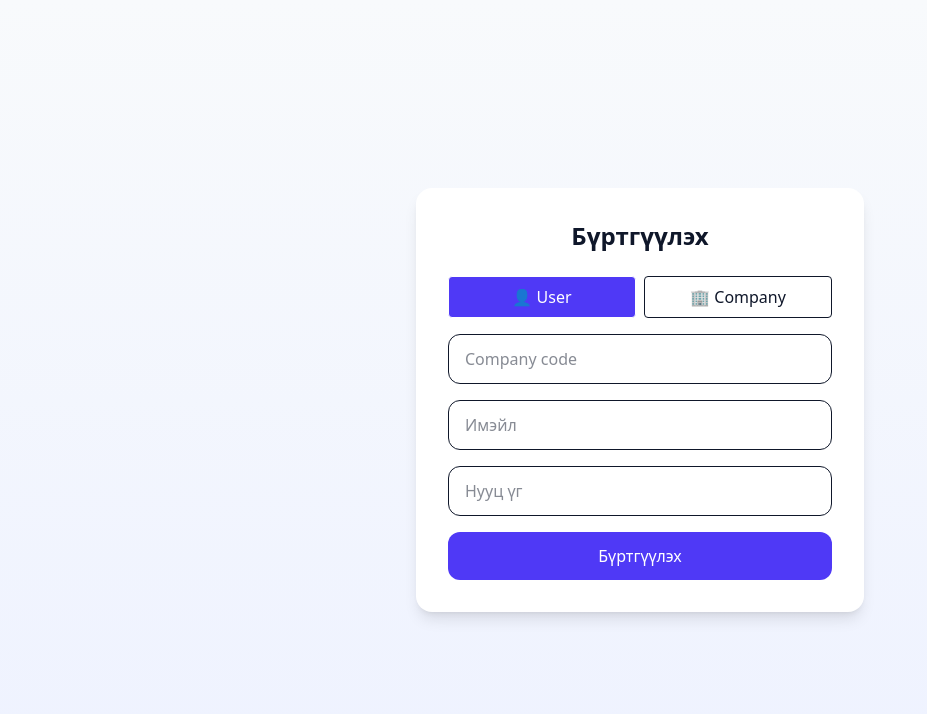
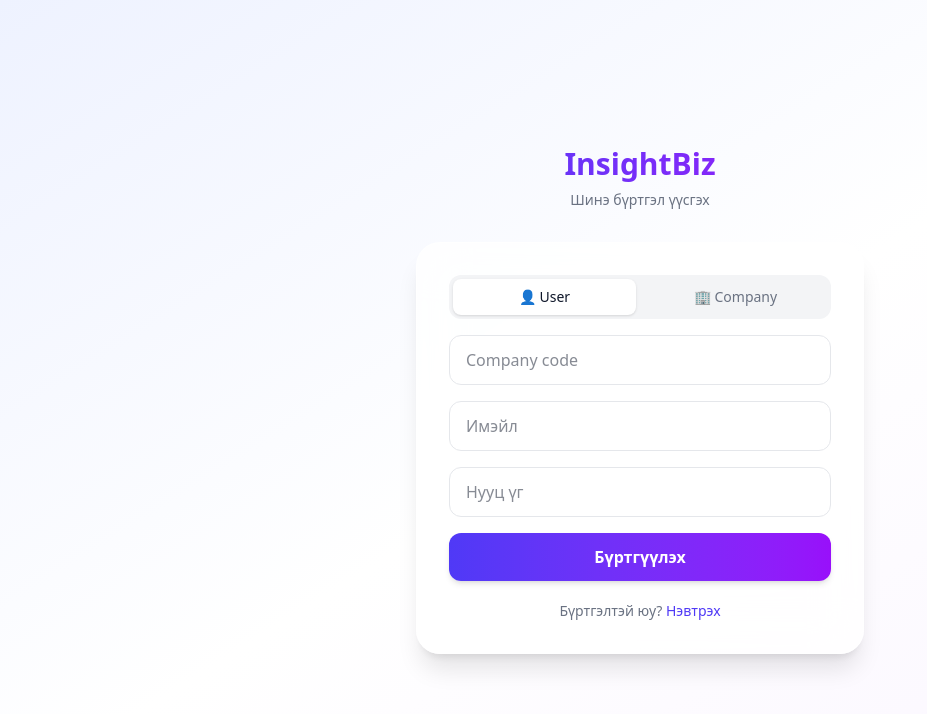
Before and after one commit to iAmSexyAndIknowIt01/insightBiz, a Next.js app: page /register in a window 1280 px wide. Shown: the top 714 px of the page, without its empty margins (0-927 px from the left). Built offline with nearby package versions, Linux system fonts and the light colour scheme; no server answers.

Commit message:
auth page improved

```diff
--- a/src/app/globals.css
+++ b/src/app/globals.css
@@ -31,3 +31,7 @@
 .animate-scroll {
   animation: scroll 25s linear infinite;
 }
+
+.input {
+  @apply w-full px-4 py-3 rounded-xl border border-gray-200 bg-white focus:outline-none focus:ring-2 focus:ring-indigo-500 transition;
+}
--- a/src/components/AuthForm.tsx
+++ b/src/components/AuthForm.tsx
@@ -52,9 +52,6 @@
     setError("")
 
     try {
-      // ======================
-      // 🔐 LOGIN
-      // ======================
       if (isLogin) {
         const { error } = await supabase.auth.signInWithPassword({
           email,
@@ -63,7 +60,6 @@
 
         if (error) throw error
 
-        // 👉 user авах
         const { data: userData } = await supabase.auth.getUser()
 
         if (!userData.user) {
@@ -72,7 +68,6 @@
 
         const userId = userData.user.id
 
-        // 👉 API дуудах (user_id дамжуулна)
         const res = await fetch("/api/auth/session", {
           method: "POST",
           headers: {
@@ -84,11 +79,9 @@
         const data = await res.json()
         if (!res.ok) throw new Error(data.error)
 
-        // 🔥 LOG (хадгалахаас өмнө)
         console.log("✅ user_id:", data.user_id)
         console.log("✅ company_id:", data.company_id)
 
-        // 👉 session хадгалах
         sessionStorage.setItem("user_id", data.user_id)
         sessionStorage.setItem("company_id", data.company_id)
 
@@ -96,9 +89,6 @@
         return
       }
 
-      // ======================
-      // 📝 REGISTER
-      // ======================
       const res = await fetch("/api/auth/register", {
         method: "POST",
         headers: {
@@ -132,24 +122,51 @@
   }
 
   return (
-    <div className="min-h-screen flex items-center justify-center px-6">
-      <div className="w-full max-w-md p-8 rounded-2xl shadow-lg bg-white">
+    <div className="min-h-screen flex items-center justify-center px-6 bg-linear-to-br from-indigo-50 via-white to-purple-50">
 
-        <h2 className="text-2xl font-bold mb-6 text-center">
-          {isLogin ? "Нэвтрэх" : "Бүртгүүлэх"}
-        </h2>
+      <div className="w-full max-w-md">
+
+        {/* 🔥 LOGO (CLICKABLE) */}
+        <div className="text-center mb-8">
+          <h1
+            onClick={() => router.push("/")}
+            className="text-3xl font-extrabold cursor-pointer bg-linear-to-r from-indigo-600 to-purple-600 bg-clip-text text-transparent hover:scale-105 transition"
+          >
+            InsightBiz
+          </h1>
+          <p className="text-sm text-gray-500 mt-2">
+            {isLogin ? "Системд нэвтрэх" : "Шинэ бүртгэл үүсгэх"}
+          </p>
+        </div>
+
+        {/* CARD */}
+        <div className="bg-white/80 backdrop-blur-xl border border-white/40 shadow-xl rounded-3xl p-8 space-y-5">
 
           <form onSubmit={handleSubmit} className="space-y-4">
 
             {!isLogin && (
-            <div className="flex gap-2">
-              <button type="button" onClick={() => setMode("user")}
-                className={`flex-1 p-2 border rounded ${mode === "user" ? "bg-indigo-600 text-white" : ""}`}>
+              <div className="flex gap-2 bg-gray-100 p-1 rounded-xl">
+                <button
+                  type="button"
+                  onClick={() => setMode("user")}
+                  className={`flex-1 py-2 rounded-lg text-sm transition ${
+                    mode === "user"
+                      ? "bg-white shadow font-medium"
+                      : "text-gray-500"
+                  }`}
+                >
                   👤 User
                 </button>
 
-              <button type="button" onClick={() => setMode("company")}
-                className={`flex-1 p-2 border rounded ${mode === "company" ? "bg-indigo-600 text-white" : ""}`}>
+                <button
+                  type="button"
+                  onClick={() => setMode("company")}
+                  className={`flex-1 py-2 rounded-lg text-sm transition ${
+                    mode === "company"
+                      ? "bg-white shadow font-medium"
+                      : "text-gray-500"
+                  }`}
+                >
                   🏢 Company
                 </button>
               </div>
@@ -160,7 +177,7 @@
                 placeholder="Компанийн нэр"
                 value={companyName}
                 onChange={(e) => setCompanyName(e.target.value)}
-              className="w-full px-4 py-3 border rounded-xl"
+                className="input"
               />
             )}
 
@@ -172,7 +189,7 @@
                   setCompanyCode(e.target.value.replace(/\D/g, ""))
                 }
                 maxLength={5}
-              className="w-full px-4 py-3 border rounded-xl"
+                className="input"
               />
             )}
 
@@ -181,7 +198,7 @@
               placeholder="Имэйл"
               value={email}
               onChange={(e) => setEmail(e.target.value)}
-            className="w-full px-4 py-3 border rounded-xl"
+              className="input"
             />
 
             <input
@@ -189,7 +206,7 @@
               placeholder="Нууц үг"
               value={password}
               onChange={(e) => setPassword(e.target.value)}
-            className="w-full px-4 py-3 border rounded-xl"
+              className="input"
             />
 
             {error && (
@@ -198,12 +215,31 @@
 
             <button
               disabled={loading}
-            className="w-full bg-indigo-600 text-white py-3 rounded-xl"
+              className="w-full py-3 rounded-xl text-white font-semibold bg-linear-to-r from-indigo-600 to-purple-600 hover:scale-[1.02] transition shadow-md"
             >
-            {loading ? "Түр хүлээнэ үү..." : isLogin ? "Нэвтрэх" : "Бүртгүүлэх"}
+              {loading
+                ? "Түр хүлээнэ үү..."
+                : isLogin
+                ? "Нэвтрэх"
+                : "Бүртгүүлэх"}
             </button>
 
           </form>
+
+          {/* SWITCH */}
+          <p className="text-sm text-center text-gray-500">
+            {isLogin ? "Бүртгэлгүй юу?" : "Бүртгэлтэй юу?"}{" "}
+            <span
+              onClick={() =>
+                router.push(isLogin ? "/register" : "/login")
+              }
+              className="text-indigo-600 font-medium cursor-pointer hover:underline"
+            >
+              {isLogin ? "Бүртгүүлэх" : "Нэвтрэх"}
+            </span>
+          </p>
+
+        </div>
       </div>
     </div>
   )
--- a/src/components/CTA.tsx
+++ b/src/components/CTA.tsx
@@ -19,7 +19,7 @@
 
       <motion.button
         whileHover={{ scale: 1.05 }}
-        className="bg-gradient-to-r from-indigo-600 to-purple-600 text-white px-10 py-4 rounded-xl shadow-xl"
+        className="bg-linear-to-r from-indigo-600 to-purple-600 text-white px-10 py-4 rounded-xl shadow-xl"
       >
         Үнэгүй эхлэх
       </motion.button>
--- a/src/components/Footer.tsx
+++ b/src/components/Footer.tsx
@@ -9,12 +9,12 @@
     <footer className="relative mt-32">
 
       {/* 🔥 BACKGROUND GLOW */}
-      <div className="absolute inset-0 bg-gradient-to-tr from-indigo-100 via-white to-purple-100 opacity-70 blur-3xl" />
+      <div className="absolute inset-0 bg-linear-to-tr from-indigo-100 via-white to-purple-100 opacity-70 blur-3xl" />
 
       <div className="relative max-w-7xl mx-auto px-6">
 
         {/* 🚀 CTA BOX */}
-        <div className="mb-16 rounded-3xl bg-gradient-to-r from-indigo-600 to-purple-600 text-white p-10 md:p-14 shadow-2xl flex flex-col md:flex-row items-center justify-between gap-6">
+        <div className="mb-16 rounded-3xl bg-linear-to-r from-indigo-600 to-purple-600 text-white p-10 md:p-14 shadow-2xl flex flex-col md:flex-row items-center justify-between gap-6">
 
           <div>
             <h2 className="text-3xl md:text-4xl font-bold mb-2">
@@ -38,7 +38,7 @@
 
           {/* BRAND */}
           <div>
-            <h2 className="text-xl font-bold mb-4 bg-gradient-to-r from-indigo-600 to-purple-600 bg-clip-text text-transparent">
+            <h2 className="text-xl font-bold mb-4 bg-linear-to-r from-indigo-600 to-purple-600 bg-clip-text text-transparent">
               InsightBiz
             </h2>
             <p className="text-gray-600 text-sm leading-relaxed">
--- a/src/components/Hero.tsx
+++ b/src/components/Hero.tsx
@@ -17,13 +17,13 @@
     <section className="pt-40 pb-32 px-6 text-center relative overflow-hidden">
 
       {/* background glow */}
-      <div className="absolute top-[-100px] left-1/2 -translate-x-1/2 w-[800px] h-[800px] bg-indigo-400 opacity-20 blur-[200px]" />
+      <div className="absolute -top-25 left-1/2 -translate-x-1/2 w-200 h-200 bg-indigo-400 opacity-20 blur-[200px]" />
 
       {/* TITLE */}
       <h1 className="text-5xl md:text-7xl font-bold leading-tight mb-6">
         Data ашиглан
         <br />
-        <span className="bg-gradient-to-r from-indigo-600 to-purple-600 bg-clip-text text-transparent">
+        <span className="bg-linear-to-r from-indigo-600 to-purple-600 bg-clip-text text-transparent">
           бизнесээ өсгө
         </span>
       </h1>
@@ -48,8 +48,8 @@
       <div className="relative overflow-hidden">
 
         {/* fade edges */}
-        <div className="absolute left-0 top-0 h-full w-24 bg-gradient-to-r from-white to-transparent z-10" />
-        <div className="absolute right-0 top-0 h-full w-24 bg-gradient-to-l from-white to-transparent z-10" />
+        <div className="absolute left-0 top-0 h-full w-24 bg-linear-to-r from-white to-transparent z-10" />
+        <div className="absolute right-0 top-0 h-full w-24 bg-linear-to-l from-white to-transparent z-10" />
 
         <div className="flex gap-10 animate-scroll whitespace-nowrap">
           {/* double render for infinite loop */}
--- a/src/components/Navbar.tsx
+++ b/src/components/Navbar.tsx
@@ -6,26 +6,16 @@
   const router = useRouter()
 
   return (
-    <div className="fixed top-4 left-0 w-full flex justify-center z-50 px-4">
+    <div className="fixed top-4 left-0 right-0 z-50 flex justify-center px-4">
 
-      <nav className="
-        flex items-center justify-between
-        w-full max-w-5xl
-        px-6 py-3
-        rounded-full
-        backdrop-blur-xl
-        bg-white/70
-        border border-white/30
-        shadow-lg
-      ">
+      <nav className="flex items-center justify-between w-full max-w-5xl px-6 py-3 rounded-full bg-white/70 backdrop-blur-xl border border-white/30 shadow-lg">
 
-        {/* LOGO */}
-        <h1 className="text-lg font-bold bg-gradient-to-r from-indigo-600 to-purple-600 bg-clip-text text-transparent">
+        <h1 className="text-lg font-bold bg-linear-to-r from-indigo-600 to-purple-600 bg-clip-text text-transparent">
           InsightBiz
         </h1>
 
-        {/* ACTIONS */}
         <div className="flex items-center gap-3">
+
           <button
             onClick={() => router.push("/login")}
             className="px-4 py-2 text-gray-600 hover:text-black transition"
@@ -35,17 +25,11 @@
 
           <button
             onClick={() => router.push("/register")}
-            className="
-              bg-gradient-to-r from-indigo-600 to-purple-600
-              text-white px-5 py-2
-              rounded-full
-              shadow-md
-              hover:scale-105
-              transition
-            "
+            className="bg-linear-to-r from-indigo-600 to-purple-600 text-white px-5 py-2 rounded-full shadow-md hover:scale-105 transition"
           >
             Эхлэх
           </button>
+
         </div>
 
       </nav>
```
Lines whose indentation alone changed are shown as unchanged.
